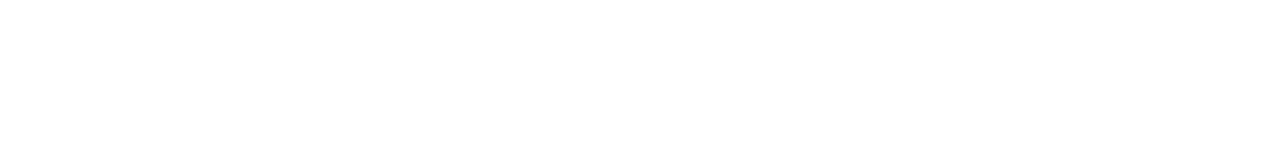
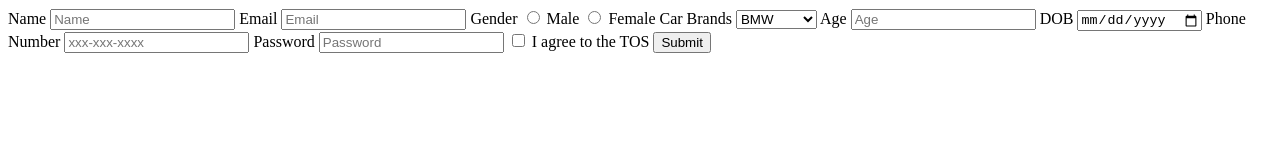
Before and after one commit to acciojob/signup-form-car-AsadGuru, a website: page main.html in a window 1280 px wide. Drawn offline with Linux system fonts and the light colour scheme.

Commit message:
created a submission

```diff
--- a/main.html
+++ b/main.html
@@ -11,6 +11,45 @@
     <script type="text/javascript" src="./script.js">
 </script>
 
+	<form method="post" action="/submit">
+
+		<label for="name">Name</label>
+		<input type="text" id="name" placeholder="Name" required>
+
+		<label for="email">Email</label>
+		<input type="email" id="email" placeholder="Email" required>
+
+		<label>Gender</label>
+		<input type="radio" id="gender_m" required>
+		<label for="gender_m">Male</label>
+		<input type="radio" id="gender_f" required>
+		<label for="gender_f">Female</label>
+
+		<label for="cars">Car Brands</label>
+		<select id="cars" placehoder="--Please choose an option--" required>
+			<option value="BMW">BMW</option>
+			<option value="Audi">Audi</option>
+			<option value="Mercedez">Mercedez</option>
+		</select>
+
+		<label for="age">Age</label>
+		<input type="number" id="age" placeholder="Age" required>
+
+		<label for="dob">DOB</label>
+		<input type="date" id="dob" required>
+
+		<label for="tel">Phone Number</label>
+		<input type="tel" id="tel" placeholder="xxx-xxx-xxxx">
+
+		<label for="password">Password</label>
+		<input type="password" id="password" placeholder="Password" required>
+
+		<input type="checkbox" id="tos" required>
+		<label for="tos">I agree to the TOS</label>
+
+		<button type="submit">Submit</button>
+	</form>
+
 </body>
 
 </html>
```
